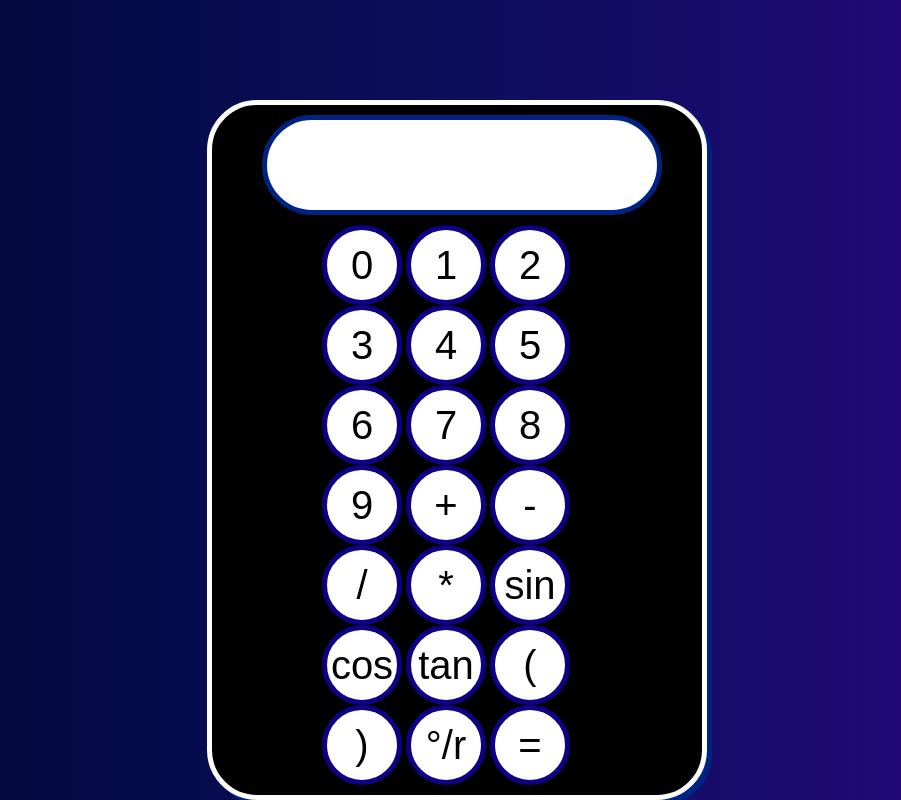
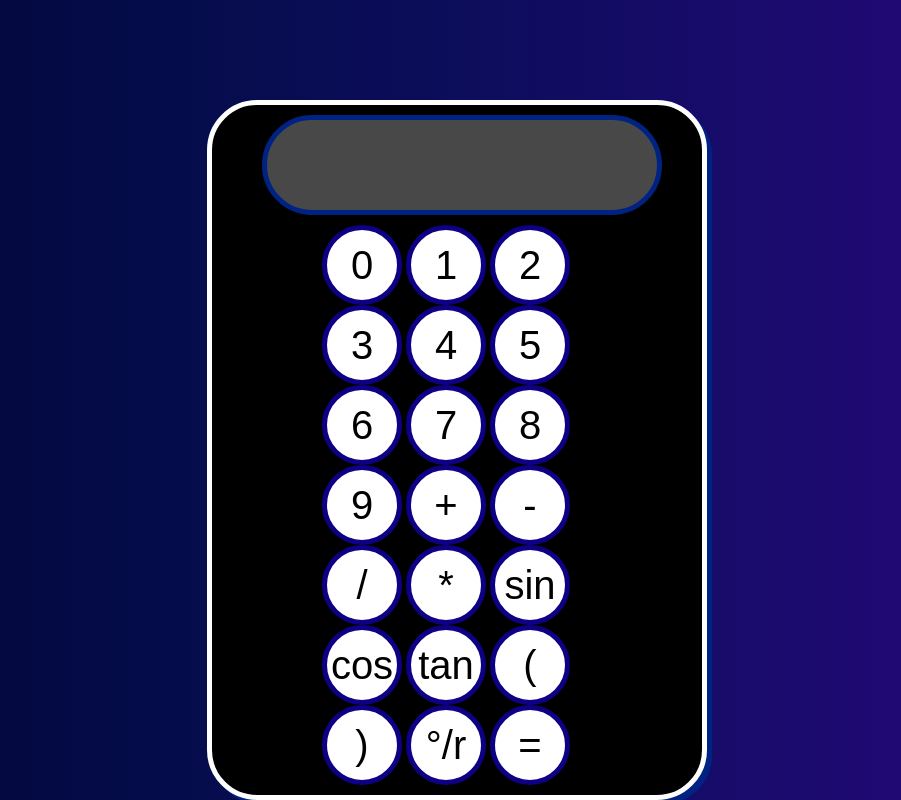
Before and after one commit to Maxi2771/calculadora, a plain HTML site: page index.html in a window 1280 px wide. Shown: the whole page, without its empty margins (183-1084 px from the left). Drawn offline with Linux system fonts and the light colour scheme.

Commit message:
Add files via upload

```diff
--- a/index.html
+++ b/index.html
@@ -9,7 +9,7 @@
 </head>
 <body>
     <form>
-        <input class="mostrar" type="text" id="res" autocomplete="off">
+        <input class="mostrar" type="text" id="res" autocomplete="off" readonly disabled>
     <div class="fila">
         <input class="operador" type="button" value="0" onclick="mostrarOperador(0)">
         <input class="operador" type="button" value="1" onclick="mostrarOperador(1)">
```
